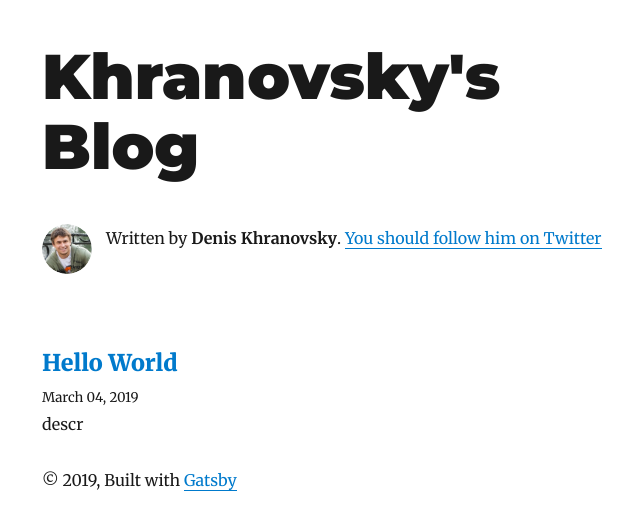
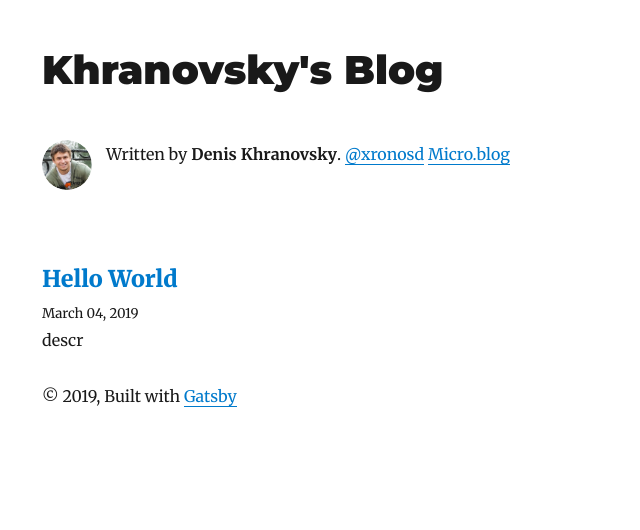
Before and after one commit to Khranovskiy/blog, a Gatsby site: page / in a window 1280 px wide. Shown: the whole page, without its empty margins (283-923 px from the left). Built offline with nearby package versions, Linux system fonts and the light colour scheme; Gatsby itself is replaced by a stand-in of ours; some packages are replaced by stand-ins of ours.

Commit message:
reduce header size

```diff
--- a/src/components/bio.js
+++ b/src/components/bio.js
@@ -41,8 +41,10 @@ function Bio() {
               Written by <strong>{author}</strong>.
               {` `}
               <a href={`https://twitter.com/${social.twitter}`}>
-                You should follow him on Twitter
+                @xronosd
               </a>
+              {` `}
+              <a href="https://micro.blog/xronosd" rel="me">Micro.blog</a>
             </p>
           </div>
         )
--- a/src/components/layout.js
+++ b/src/components/layout.js
@@ -13,7 +13,7 @@ class Layout extends React.Component {
       header = (
         <h1
           style={{
-            ...scale(1.5),
+            ...scale(1),
             marginBottom: rhythm(1.5),
             marginTop: 0,
           }}
```
